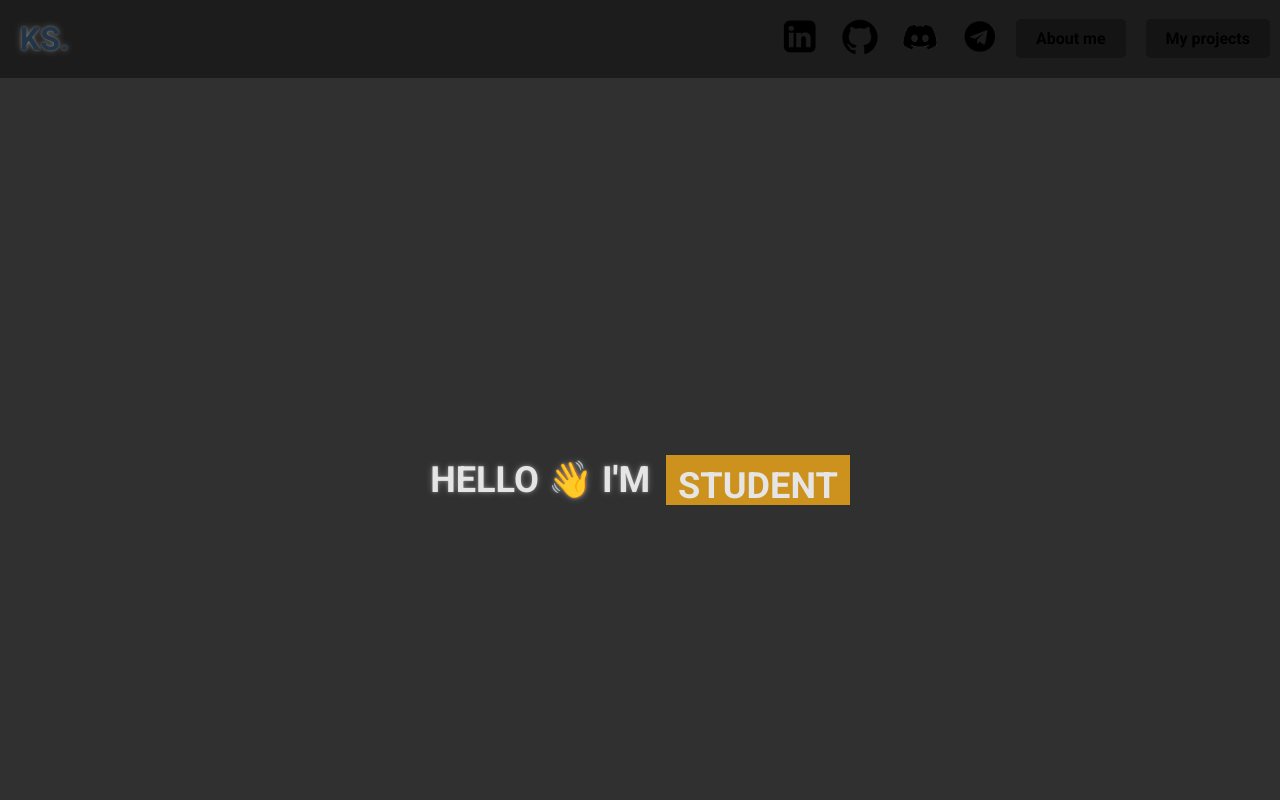
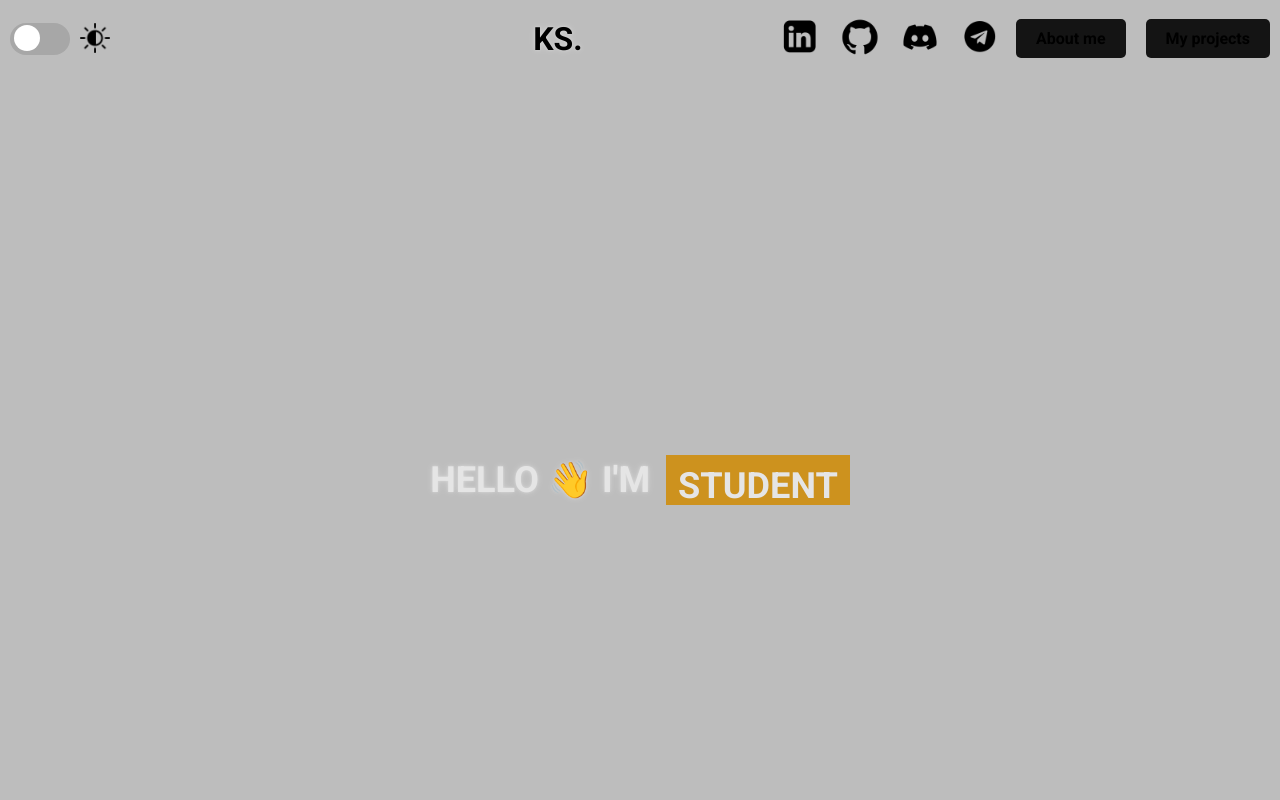
Before and after one commit to klsova/website, a React (Vite) app: page / in a window 1280 px wide. Shown: the top 800 px of the page. Built offline with nearby package versions, Linux system fonts and the light colour scheme.

Commit message:
added light/dark mode switch and fixed some indent in css

```diff
--- a/src/App.css
+++ b/src/App.css
@@ -1,8 +1,20 @@
 @import url('https://fonts.googleapis.com/css?family=Roboto:700');
+
+:root {
+  --background-color: #bdbdbd;
+  --text-color: #000000;
+}
+
+[data-theme="dark"] {
+  --background-color: #3f3f3f;
+  --text-color: #ffffff;
+}
+
 
 html, body {
   font-family: 'Roboto';
-  background-color: #303030;
+  background-color: var(--background-color);
+  color: var(--text-color);
   height: 140%;
   margin: 0;
   padding: 0;
--- a/src/components/Header/Header.css
+++ b/src/components/Header/Header.css
@@ -7,7 +7,6 @@
   align-items: center;
   top: 0;
   left: 0;
-    background-color: rgba(0, 0, 0, 0.4);
   z-index: 1000;
   text-shadow: 0 0 7px rgba(255,255,255,.3), 0 0 3px rgba(255,255,255,.3);
 }
@@ -16,6 +15,68 @@
   color: lightgray;
   margin: 0;
   font-size: 1.5em;
+}
+
+.theme-switch-wrapper {
+  display: flex;
+  align-items: center;
+}
+
+.theme-switch {
+  display: inline-block;
+  height: 32px;
+  position: relative;
+  width: 60px;
+  margin-right: 10px;
+}
+
+.theme-switch input {
+  display: none;
+}
+
+.slider {
+  background-color: #a7a7a7;
+  bottom: 0;
+  cursor: pointer;
+  left: 0;
+  position: absolute;
+  right: 0;
+  top: 0;
+  transition: 0.4s;
+}
+
+.slider:before {
+  background-color: #ffffff;
+  bottom: 4px;
+  content: "";
+  height: 26px;
+  left: 4px;
+  position: absolute;
+  transition: 0.4s;
+  width: 26px;
+}
+
+input:checked + .slider {
+  background-color: #292929;
+}
+
+input:checked + .slider:before {
+  transform: translateX(26px);
+}
+
+.slider.round {
+  border-radius: 34px;
+}
+
+.slider.round:before {
+  border-radius: 50%;
+}
+
+.theme-icon {
+  width: 30px;
+  height: 30px;
+  margin-left: 70px;
+  vertical-align: middle;
 }
 
 .KS p {
--- a/src/components/Header/Header.jsx
+++ b/src/components/Header/Header.jsx
@@ -3,6 +3,7 @@ import linkedinLogo from '../../assets/linkedin.png';
 import githubLogo from '../../assets/github.png';
 import discordLogo from '../../assets/discord.png';
 import telegramLogo from '../../assets/telegram.png';
+import themeicon from '../../assets/theme-icon.png';
 import './Header.css';
 
 function Header() {
@@ -19,8 +20,24 @@ function Header() {
     setDropdownOpen(!dropdownOpen);
   };
 
+  const handleThemeChange = (event) => {
+    if (event.target.checked) {
+      document.documentElement.setAttribute('data-theme', 'dark');
+    } else {
+      document.documentElement.setAttribute('data-theme', 'light');
+    }
+  };
+
   return (
     <header className='header'>
+      <div className='theme-switch-wrapper'>
+        <label className="theme-switch" htmlFor="theme-switch-checkbox">
+          <input type="checkbox" id="theme-switch-checkbox" onChange={handleThemeChange} />
+          <div className="slider round">
+            <img src={themeicon} alt="Theme" className="theme-icon" />
+          </div>
+        </label>
+      </div>
       <div className='KS'>
         <p>KS.</p>
       </div>
--- a/src/components/about/About.css
+++ b/src/components/about/About.css
@@ -12,7 +12,6 @@
   .about {
     max-width: 600px;
     text-align: left;
-    color: #ffffff;
   }
 
   .about h1 {
--- a/src/components/about/About.jsx
+++ b/src/components/about/About.jsx
@@ -8,9 +8,9 @@ function About() {
       <img src={KalleSova} alt="Kalle Sova" className='kalle' />
       <div id="about" class="about">
         <h1>About me</h1>
-        <p>I am a third-year Information Technology student, an active student organization member, and the President of Digit ry. I have experience in such skills as team coordination, event planning, budgetary responsibility and broad communication skills.</p>
+        <p>I am a third-year Information Technology student, an active student organization member, and the Chairperson of Digit ry. I have experience in such skills as team coordination, event planning, budgetary responsibility and broad communication skills.</p>
         <p>I have skills in Python, Java, JavaScript with a base knowledge in React and Express based applications. I also have skills in Photoshop and other artistic skills as well basic understanding of economics and business through my minor studies.</p>
-        <p>My guild teammates see me as an happy and active team player who succeeds under guidance, but equally capable of taking the initiative as I become familiar with tasks and responsibilities.</p>
+        <p>My guildmates see me as an happy and active team player who succeeds under guidance, but equally capable of taking the initiative as I become familiar with tasks and responsibilities.</p>
       </div>
     </div>
   );
--- a/src/components/header/Header.css
+++ b/src/components/header/Header.css
@@ -7,7 +7,6 @@
   align-items: center;
   top: 0;
   left: 0;
-    background-color: rgba(0, 0, 0, 0.4);
   z-index: 1000;
   text-shadow: 0 0 7px rgba(255,255,255,.3), 0 0 3px rgba(255,255,255,.3);
 }
@@ -16,6 +15,68 @@
   color: lightgray;
   margin: 0;
   font-size: 1.5em;
+}
+
+.theme-switch-wrapper {
+  display: flex;
+  align-items: center;
+}
+
+.theme-switch {
+  display: inline-block;
+  height: 32px;
+  position: relative;
+  width: 60px;
+  margin-right: 10px;
+}
+
+.theme-switch input {
+  display: none;
+}
+
+.slider {
+  background-color: #a7a7a7;
+  bottom: 0;
+  cursor: pointer;
+  left: 0;
+  position: absolute;
+  right: 0;
+  top: 0;
+  transition: 0.4s;
+}
+
+.slider:before {
+  background-color: #ffffff;
+  bottom: 4px;
+  content: "";
+  height: 26px;
+  left: 4px;
+  position: absolute;
+  transition: 0.4s;
+  width: 26px;
+}
+
+input:checked + .slider {
+  background-color: #292929;
+}
+
+input:checked + .slider:before {
+  transform: translateX(26px);
+}
+
+.slider.round {
+  border-radius: 34px;
+}
+
+.slider.round:before {
+  border-radius: 50%;
+}
+
+.theme-icon {
+  width: 30px;
+  height: 30px;
+  margin-left: 70px;
+  vertical-align: middle;
 }
 
 .KS p {
```
Also changed, not shown: src/components/header/Header.jsx (+17 -0 lines), src/assets/theme-icon.png (added). Lines whose indentation alone changed are shown as unchanged.
